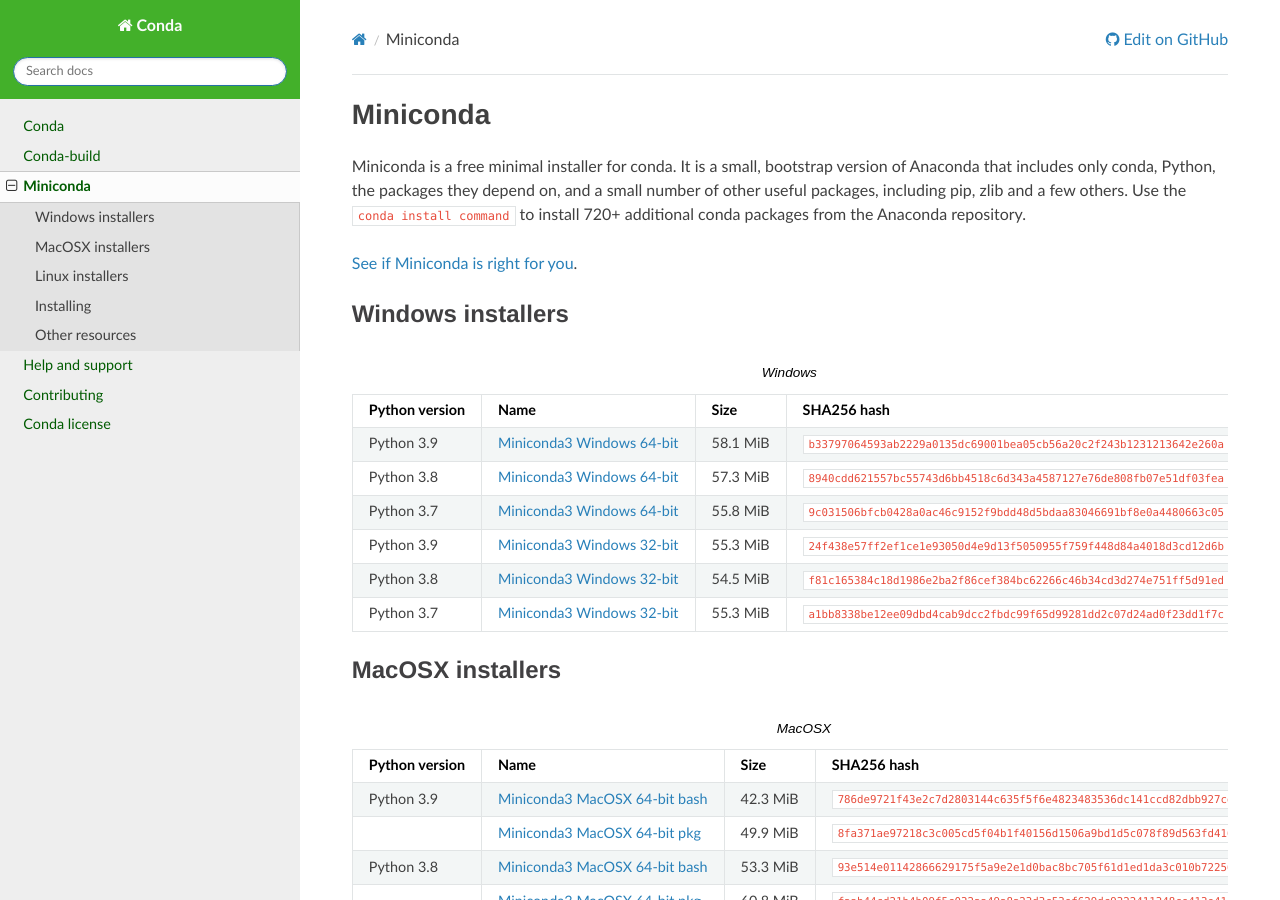
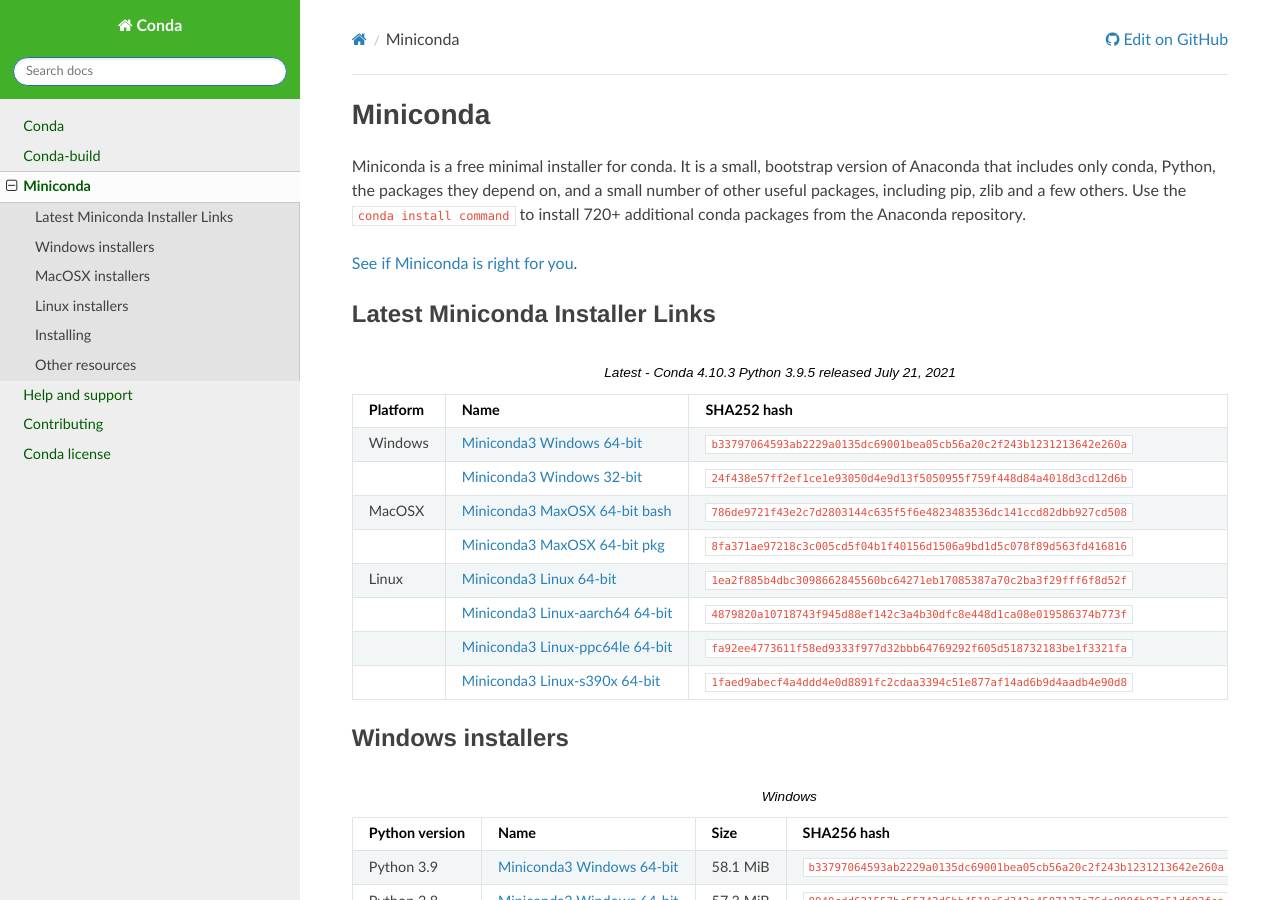
Before and after one commit to conda/conda-docs, a Sphinx documentation site: the page built from docs/source/miniconda.rst, in a window 1280 px wide and 900 px high. Built offline with Sphinx 7.4.7 and the Read the Docs theme 2.0.0, drawn with Linux system fonts in a browser that asks for light colours.

Commit message:
Add latest table (#738)
* Add latest table

* Add latest table

* Change header

* Remove one column width

* Add release date

* Title formatting

```diff
--- a/docs/source/miniconda.rst
+++ b/docs/source/miniconda.rst
@@ -13,6 +13,23 @@
 packages from the Anaconda repository.
 
 `See if Miniconda is right for you <https://docs.conda.io/projects/conda/en/latest/user-guide/install/download.html#anaconda-or-miniconda>`_.
+
+Latest Miniconda Installer Links
+================================
+
+.. csv-table:: Latest - Conda 4.10.3 Python 3.9.5 released July 21, 2021
+   :header: Platform,Name,SHA252 hash
+   :widths: 5, 10, 80
+
+   Windows,`Miniconda3 Windows 64-bit <https://repo.anaconda.com/miniconda/Miniconda3-latest-Windows-x86_64.exe>`_,``b33797064593ab2229a0135dc69001bea05cb56a20c2f243b1231213642e260a``
+   ,`Miniconda3 Windows 32-bit <https://repo.anaconda.com/miniconda/Miniconda3-latest-Windows-x86.exe>`_,``24f438e57ff2ef1ce1e93050d4e9d13f5050955f759f448d84a4018d3cd12d6b``
+   MacOSX,`Miniconda3 MaxOSX 64-bit bash <https://repo.anaconda.com/miniconda/Miniconda3-latest-MacOSX-x86_64.sh>`_,``786de9721f43e2c7d2803144c635f5f6e4823483536dc141ccd82dbb927cd508``
+   ,`Miniconda3 MaxOSX 64-bit pkg <https://repo.anaconda.com/miniconda/Miniconda3-latest-MacOSX-x86_64.pkg>`_,``8fa371ae97218c3c005cd5f04b1f40156d1506a9bd1d5c078f89d563fd416816``
+   Linux,`Miniconda3 Linux 64-bit <https://repo.anaconda.com/miniconda/Miniconda3-latest-Linux-x86_64.sh>`_,``1ea2f885b4dbc3098662845560bc64271eb17085387a70c2ba3f29fff6f8d52f``
+   ,`Miniconda3 Linux-aarch64 64-bit <https://repo.anaconda.com/miniconda/Miniconda3-latest-Linux-aarch64.sh>`_,``4879820a10718743f945d88ef142c3a4b30dfc8e448d1ca08e019586374b773f``
+   ,`Miniconda3 Linux-ppc64le 64-bit <https://repo.anaconda.com/miniconda/Miniconda3-latest-Linux-ppc64le.sh>`_,``fa92ee4773611f58ed9333f977d32bbb64769292f605d518732183be1f3321fa``
+   ,`Miniconda3 Linux-s390x 64-bit <https://repo.anaconda.com/miniconda/Miniconda3-latest-Linux-s390x.sh>`_,``1faed9abecf4a4ddd4e0d8891fc2cdaa3394c51e877af14ad6b9d4aadb4e90d8``
+
 
 Windows installers
 ==================
```
